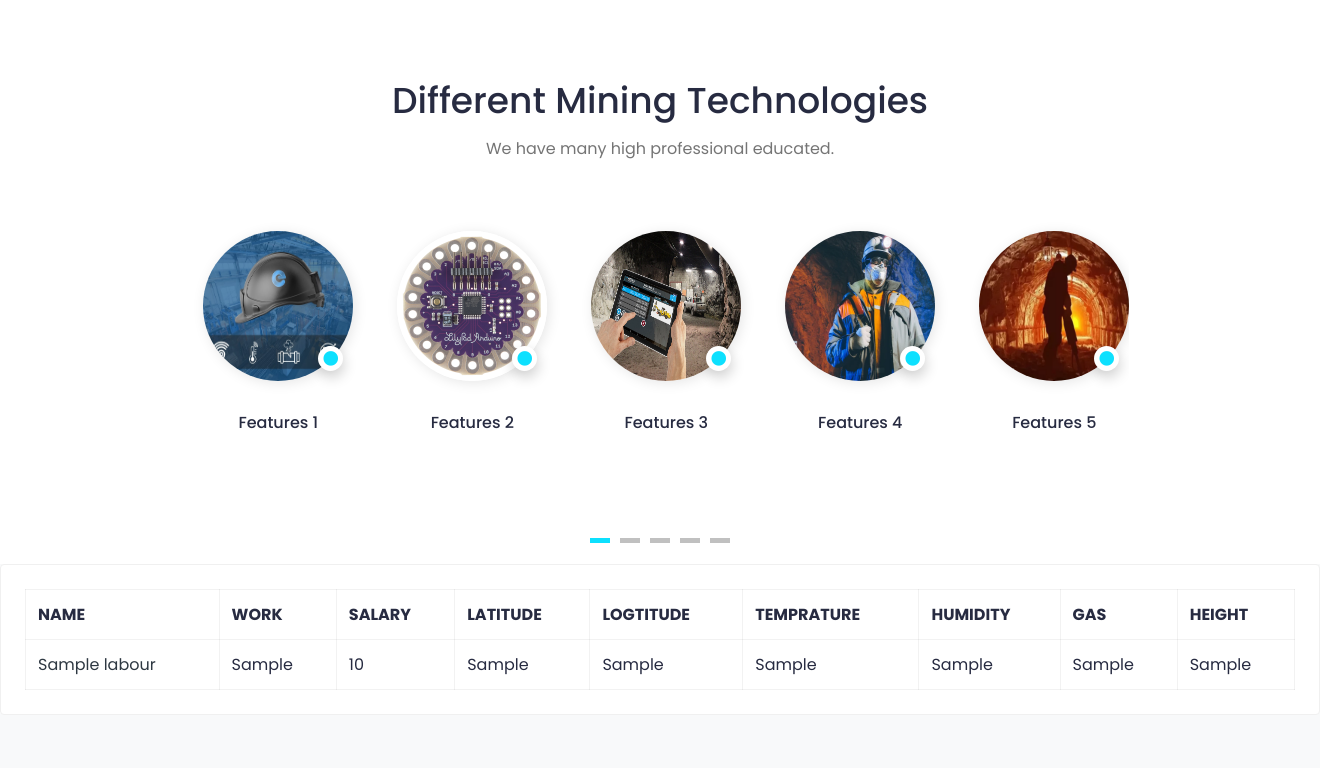
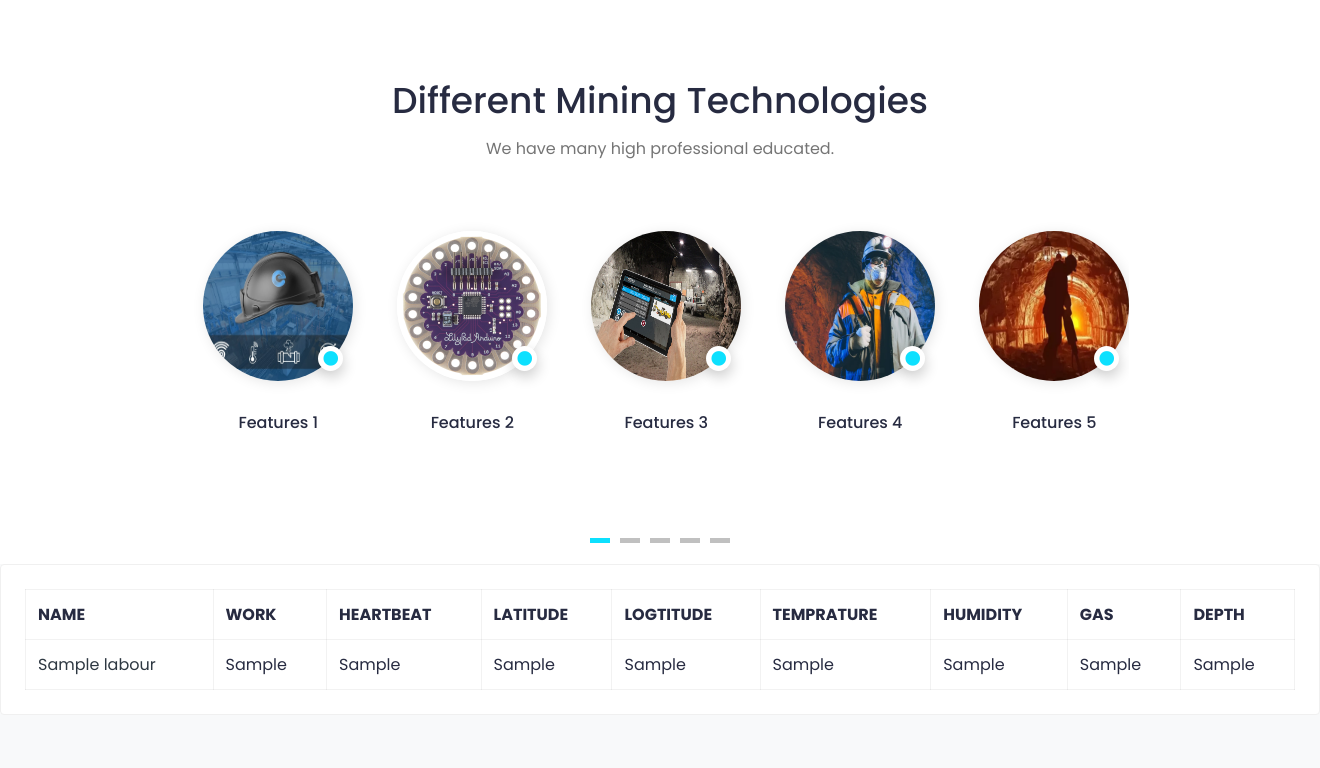
Before and after one commit to harshj-1703/Hackathon-2022, a PHP site: page /Hackathon/ in a window 1320 px wide; the page is wider, and only the part inside the window is pictured. Shown: the part 580-1348 px from the top of that part. Run offline with PHP 8.4, Linux system fonts and the light colour scheme; tables that the repository leaves empty or names only in its code hold one stand-in row (values such as "Sample post"); some libraries are stand-ins or nearby versions.

Commit message:
Hackathon 2022

```diff
--- a/get_data.php
+++ b/get_data.php
@@ -10,7 +10,7 @@ if ($result->num_rows > 0) {
   // echo "<div id='div1'><table border='2' width='100%' height='20%' style='text-align:center;font-size:50px; id='table'>
   // <tr><th>ID</th><th>NAME</th><th>WORK</th><th>SALARY</th><th>LATITUDE</th><th>LOGTITUDE</th></tr>";
   while($row = $result->fetch_assoc()) {
-    echo "<tr><td><a href='./labourprofile.php?id=".$row['id']."'>" . $row["name"]. "</a></td><td>" . $row["work"]. "</td><td>". $row["salary"] .
+    echo "<tr><td><a href='./labourprofile.php?id=".$row['id']."'>" . $row["name"]. "</a></td><td>" . $row["work"]. "</td><td>". $row["heartbeat"] .
     "</td><td>" . $row["latitude"] . "</td><td>" . $row["logtitude"] . "</td><td>" . $row["temprature"] . "</td><td>"
       . $row["humidity"] . "</td><td>". $row["gas"] ."</td><td>". $row["height"] ."</td><tr>";
   }
--- a/getlabourprofile.php
+++ b/getlabourprofile.php
@@ -19,11 +19,11 @@ $row1 = $resultll->fetch_assoc();
 if ($result->num_rows > 0) {
   // output data of each row
   echo "<div id='div1' style='text-align:center;padding:15px;'><table border='2' width='100%' height='20%' style='text-align:center;font-size:25px; id='table'>
-  <tr><th>NAME</th><th>WORK</th><th>SALARY</th><th>LATITUDE</th><th>LOGTITUDE</th><th>TEMPRATURE</th><th>HUMIDITY</th>
+  <tr><th>NAME</th><th>WORK</th><th>HEARTBEAT</th><th>LATITUDE</th><th>LOGTITUDE</th><th>TEMPRATURE</th><th>HUMIDITY</th>
   <th>GAS</th><th>DEPTH</th></tr>";
   // echo "<div id='div1' style='text-align:center;'><table border='1' width='100%' height='20%' style='text-align:center;font-size:30px; id='table'>";
   while($row = $result->fetch_assoc()) {
-    echo "<tr><td><a href='./labourprofile.php?id=".$row['id']."'>" . $row["name"]. "</a></td><td>" . $row["work"]. "</td><td>". $row["salary"] .
+    echo "<tr><td><a href='./labourprofile.php?id=".$row['id']."'>" . $row["name"]. "</a></td><td>" . $row["work"]. "</td><td>". $row["heartbeat"] .
     "</td><td>" . $row["latitude"] . "</td><td>" . $row["logtitude"] . "</td><td>" . $row["temprature"] . "</td><td>"
     . $row["humidity"] . "</td><td>". $row["gas"] ."</td><td>". $row["height"] ."</td><tr>";
   }
@@ -56,6 +56,7 @@ $conn->close();
       const marker = new google.maps.Marker({
       position: location,
       map: map,
+      mapTypeId: 'satellite',
       });
   }
   window.initMap = initMap;
--- a/index.php
+++ b/index.php
@@ -140,13 +140,13 @@
 												<tr>
                             <th>NAME</th>
                             <th>WORK</th>
-                            <th>SALARY</th>
+                            <th>HEARTBEAT</th>
                             <th>LATITUDE</th>
                             <th>LOGTITUDE</th>
 							<th>TEMPRATURE</th>
 							<th>HUMIDITY</th>
 							<th>GAS</th>
-							<th>HEIGHT</th>
+							<th>DEPTH</th>
 												</tr>
 											</thead>
 											<tbody id="tbodytable">
--- a/labourprofile.php
+++ b/labourprofile.php
@@ -64,11 +64,11 @@ $_SESSION['id'] = $_GET['id'];
             if ($result->num_rows > 0) {
               // output data of each row
               echo "<div id='div1' style='text-align:center;padding:15px;'><table border='2' width='100%' height='20%' style='text-align:center;font-size:25px; id='table'>
-              <tr><th>NAME</th><th>WORK</th><th>SALARY</th><th>LATITUDE</th><th>LOGTITUDE</th><th>TEMPRATURE</th><th>HUMIDITY</th>
+              <tr><th>NAME</th><th>WORK</th><th>HEARTBEAT</th><th>LATITUDE</th><th>LOGTITUDE</th><th>TEMPRATURE</th><th>HUMIDITY</th>
               <th>GAS</th><th>DEPTH</th></tr>";
             // echo "<div id='div1' style='text-align:center;'><table border='1' width='100%' height='20%' style='text-align:center;font-size:30px; id='table'>";
               while($row = $result->fetch_assoc()) {
-                echo "<tr><td><a href='./labourprofile.php?id=".$row['id']."'>" . $row["name"]. "</a></td><td>" . $row["work"]. "</td><td>". $row["salary"] .
+                echo "<tr><td><a href='./labourprofile.php?id=".$row['id']."'>" . $row["name"]. "</a></td><td>" . $row["work"]. "</td><td>". $row["heartbeat"] .
                 "</td><td>" . $row["latitude"] . "</td><td>" . $row["logtitude"] . "</td><td>" . $row["temprature"] . "</td><td>"
                 . $row["humidity"] . "</td><td>". $row["gas"] ."</td><td>". $row["height"] ."</td><tr>";
               }
```
